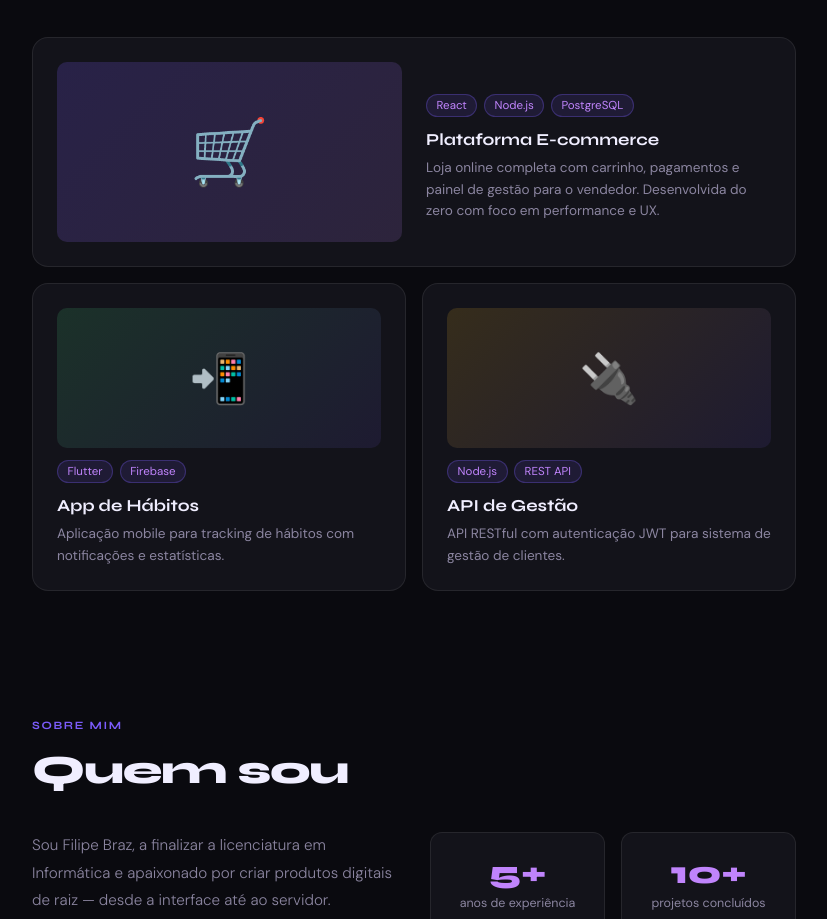
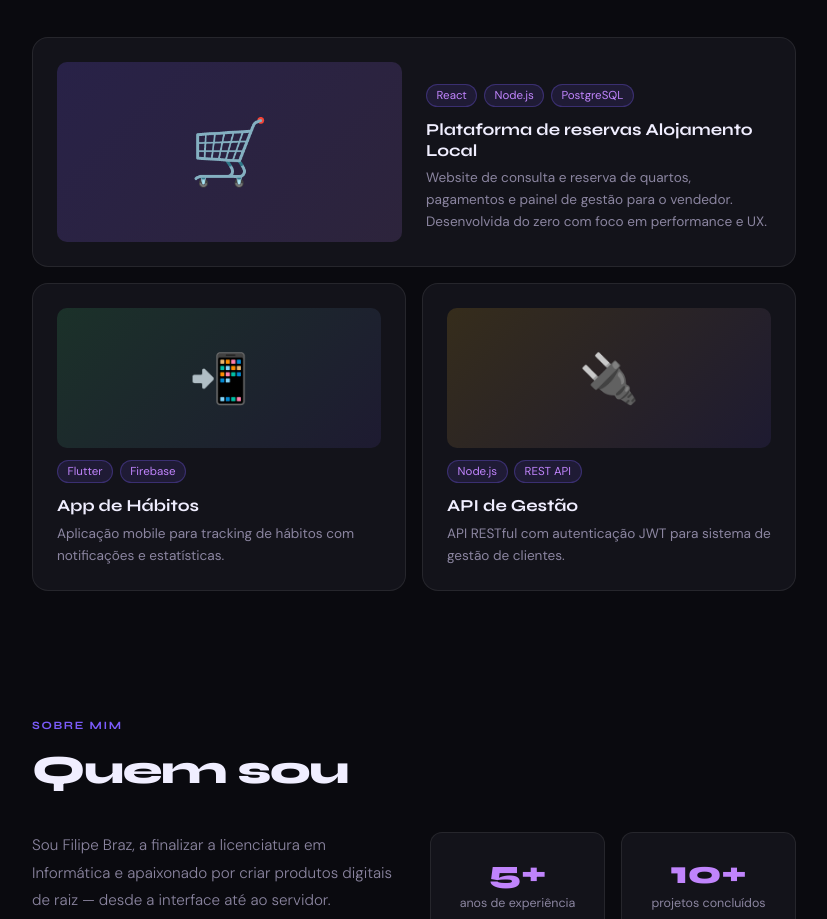
Before and after one commit to rfcbraz/meu-portfolio, a website: page index.html in a window 1280 px wide. Shown: the part 1357-2276 px from the top of the page, without its empty margins (226-1053 px from the left). Drawn offline with Linux system fonts and the light colour scheme.

Commit message:
adicionado descrição do projeto de reservas de alojamento local

```diff
--- a/index.html
+++ b/index.html
@@ -807,8 +807,8 @@
       skillDatabaseDesc: 'PostgreSQL, MongoDB, modelação e otimização',
       projectsLabel: 'Portfolio',
       projectsTitle: 'Projetos em destaque',
-      projectEcommerceTitle: 'Plataforma E-commerce',
-      projectEcommerceDesc: 'Loja online completa com carrinho, pagamentos e painel de gestão para o vendedor. Desenvolvida do zero com foco em performance e UX.',
+      projectEcommerceTitle: 'Plataforma de reservas Alojamento Local',
+      projectEcommerceDesc: 'Website de consulta e reserva de quartos, pagamentos e painel de gestão para o vendedor. Desenvolvida do zero com foco em performance e UX.',
       projectHabitsTitle: 'App de Hábitos',
       projectHabitsDesc: 'Aplicação mobile para tracking de hábitos com notificações e estatísticas.',
       projectApiTitle: 'API de Gestão',
@@ -859,8 +859,8 @@
       skillDatabaseDesc: 'PostgreSQL, MongoDB, modeling and optimization',
       projectsLabel: 'Portfolio',
       projectsTitle: 'Featured projects',
-      projectEcommerceTitle: 'E-commerce Platform',
-      projectEcommerceDesc: 'Complete online store with cart, payments and admin dashboard. Built from scratch with performance and UX in mind.',
+      projectEcommerceTitle: 'Plataforma de reservas Alojamento Local',
+      projectEcommerceDesc: 'Website de consulta e reserva de quartos, pagamentos e painel de gestão para o vendedor. Desenvolvida do zero com foco em performance e UX.',
       projectHabitsTitle: 'Habits App',
       projectHabitsDesc: 'Mobile app for habit tracking with notifications and statistics.',
       projectApiTitle: 'Management API',
```
